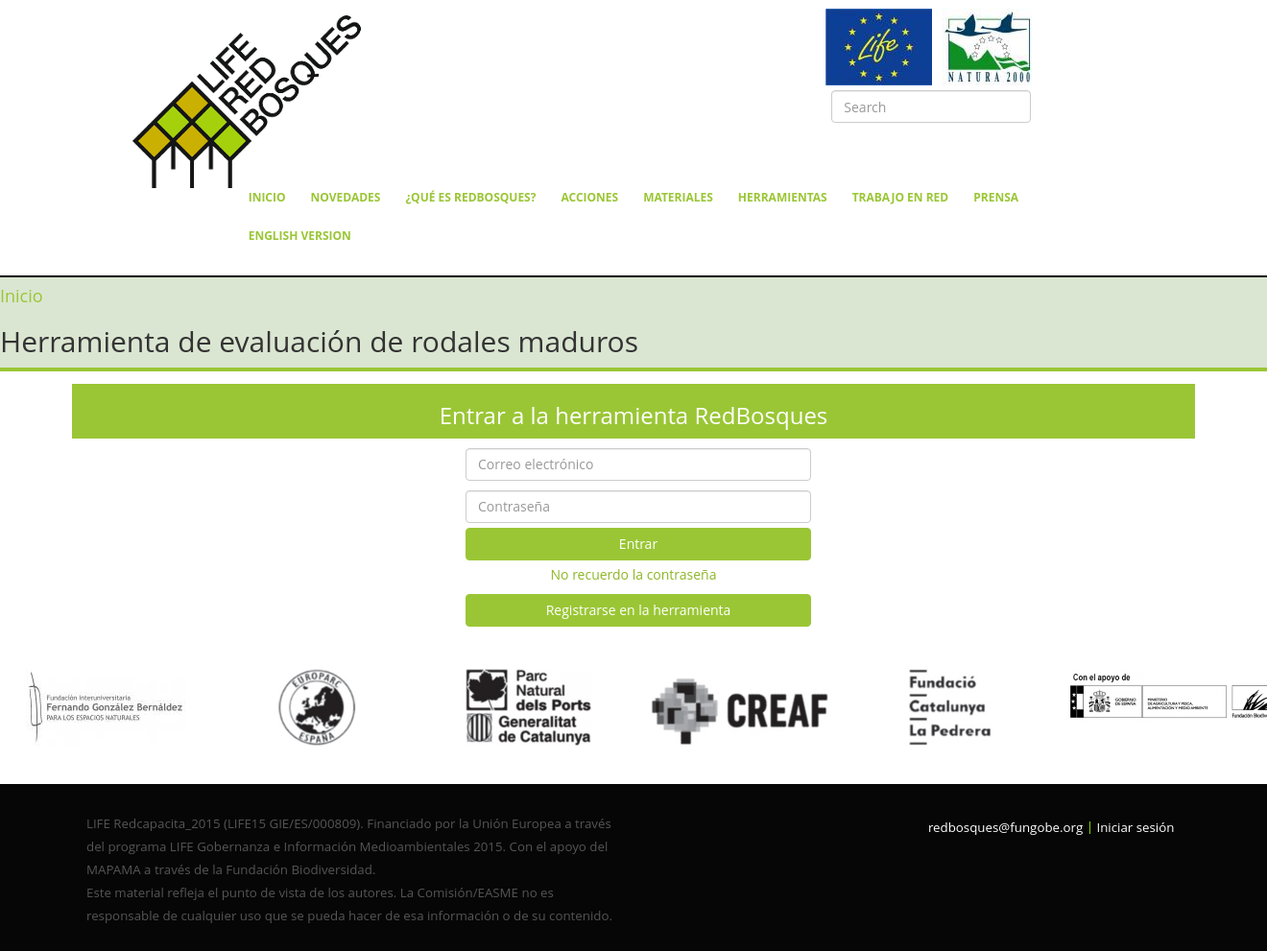
After one commit to aescobarr/redbosques, a Django app: page /redbosques/login in a window 1320 px wide; the page is wider, and only the part inside the window is pictured. The commit adds this page. Shown: that part at 96% size. Run offline with Django 3.2, Linux system fonts and the light colour scheme; some libraries are stand-ins or nearby versions.

Commit message:
Fifth Commit BIS 3
Before Branch

```diff
--- a/redbosques/settings.py
+++ b/redbosques/settings.py
@@ -131,4 +131,7 @@ STATICFILES_FINDERS = [
     'django.contrib.staticfiles.finders.AppDirectoriesFinder',
 ]
 
+MEDIA_ROOT =  BASE_DIR + '/fotos/'
+MEDIA_URL = '/media/'
+
 from redbosques.settings_local import *
--- a/redbosques/urls.py
+++ b/redbosques/urls.py
@@ -15,9 +15,11 @@ Including another URLconf
 """
 from django.contrib import admin
 from django.urls import path, include
+from django.conf import settings
+from django.conf.urls.static import static
 
 urlpatterns = [
     # inclou totes les urls que penjen de redbosques
     path('redbosques/', include('redbosques_main.urls')),
     path('admin/', admin.site.urls),
-]
+] + static(settings.MEDIA_URL, document_root=settings.MEDIA_ROOT)
--- a/redbosques_main/static/redbosques_main/css/redbosques.css
+++ b/redbosques_main/static/redbosques_main/css/redbosques.css
@@ -236,6 +236,29 @@ h5{
     margin-top: 1%;
 }
 
+.menuOptions{
+    margin-top: 15px;
+}
+
+.rodalSelected{
+    margin-left: 5px;
+}
+
+.forgetPass, .forgetPass a {
+    color: #8db727;
+    text-align: center;
+}
+
+input.email, input.password{
+    margin-left: 5px;
+    margin-top: 10px;
+}
+
+.forgetPass{
+    margin: 0 0 5px;
+}
+
+
 
 
 /*##################Estils Taula dades#########################*/
--- a/redbosques_main/static/redbosques_main/javascript/mapa.js
+++ b/redbosques_main/static/redbosques_main/javascript/mapa.js
@@ -1,6 +1,8 @@
 
 
 $(document).ready(function() {
+    //console.log(URL_BASE);
+    //console.log(URL_BASE);
 
     setMapData = function(data){
         marker_cluster.clearLayers();
--- /dev/null
+++ b/redbosques_main/static/redbosques_main/javascript/menu.js
@@ -0,0 +1,12 @@
+$(document).ready(function() {
+
+
+
+});
+
+
+
+var compararRodal = function(){
+    var rodalSelected = $('.rodalSelected').val();
+    location.href = "/redbosques/comparador/" + rodalSelected + "/";
+};
--- a/redbosques_main/templates/redbosques_main/herramientas.html
+++ b/redbosques_main/templates/redbosques_main/herramientas.html
@@ -90,6 +90,7 @@
 
 
 
+
         </script>
         <script src="{% static 'redbosques_main/javascript/csrf_utils.js' %}"></script>
         <script src="{% static 'redbosques_main/leaflet/leaflet.js' %}"></script>
--- /dev/null
+++ b/redbosques_main/templates/redbosques_main/login.html
@@ -0,0 +1,38 @@
+{% extends "redbosques_main/base.html" %}
+{% load static %}
+{% block extra_css %}
+
+{% endblock %}
+{% block main %}
+<div class="container-fluid subheader">
+    <div class="row">
+        <a href="/redbosques" ><h4>Inicio</h4></a>
+        <h2>{{ herramientas }}</h2>
+    </div>
+</div>
+
+<div class="container menu-header">
+    <div class="row">
+        <h3>Entrar a la herramienta RedBosques</h3>
+    </div>
+</div>
+<div class="container logIn">
+    <div class="row">
+        <div class="col-lg-offset-4 col-lg-4">
+            <form action="/">
+                <!--<div class="form-group">-->
+                    <input class="form-control email" type="text" name="email" placeholder="Correo electrónico">
+                    <input class="form-control password" type="text" name="email" placeholder="Contraseña">
+                <!--</div>-->
+            </form>
+            <button type="btn" class="btn btn-selector-mapa">Entrar</button>
+            <p class="forgetPass"><a href="#">No recuerdo la contraseña</a></p>
+            <button type="btn" class="btn btn-selector-mapa">Registrarse en la herramienta</button>
+        </div>
+    </div>
+</div>
+{% endblock %}
+{% block extra_js %}
+<script src="{% static 'redbosques_main/javascript/csrf_utils.js' %}"></script>
+<script src="{% static 'redbosques_main/javascript/menu.js' %}"></script>
+{% endblock %}
--- a/redbosques_main/urls.py
+++ b/redbosques_main/urls.py
@@ -5,6 +5,7 @@ from . import views
 urlpatterns = [
     path('', views.index, name='index'),
     path('menu', views.menu, name='menu'),
+    path('login', views.login, name='login'),
     path('comparador', views.comparador, name='comparador_noparam'),
     path('comparador/<int:id>/', views.comparador, name='comparador'),
     path('comparador/<int:id>/filter', views.filtrosRodal, name='filtrosRodal'),
--- a/redbosques_main/views.py
+++ b/redbosques_main/views.py
@@ -6,10 +6,12 @@ from django.http import JsonResponse
 import decimal
 import json
 from django.db.models import Avg, StdDev
+from redbosques.settings_local import URL_BASE
 
 # Create your views here.
 def index(request):
-    context = {'titol': 'Titol'}
+    print(URL_BASE)
+    context = {'titol': 'Titol', 'URL_BASE': URL_BASE}
     return render(request, 'redbosques_main/index.html', context)
 
 def herramientas(request):
@@ -19,7 +21,7 @@ def herramientas(request):
     ids_habitat_web = WebMapa.objects.filter(eje_cod='nm').values('id_rodal')
     llista_rodals = Rodal.objects.filter(id__in=ids_habitat_web).order_by('nombre')
 
-    context = {'herramientas': 'Herramienta de evaluación de rodales maduros', 'dades_habitat_contenidors' : dades_habitat_contenidors, 'llista_rodals':llista_rodals}
+    context = {'herramientas': 'Herramienta de evaluación de rodales maduros', 'dades_habitat_contenidors' : dades_habitat_contenidors, 'llista_rodals':llista_rodals, 'URL_BASE': URL_BASE}
     return render(request, 'redbosques_main/herramientas.html', context)
 
 
@@ -113,77 +115,83 @@ def comparador(request, id=None):
     # rebem com a parametre el codir del rodal
     #codi_rodal = request.query_params.get('cr', None)
 
-    rodals_list = WebMapa.objects.all()
-    hab_cod = rodals_list.filter(id_rodal=id).values_list('habitat_cod', flat=True).first()
-    selector_rodals = rodals_list.filter(habitat_cod=hab_cod).filter(eje_cod='nm').exclude(id_rodal=id)
+
+        rodals_list = WebMapa.objects.all()
+        hab_cod = rodals_list.filter(id_rodal=id).values_list('habitat_cod', flat=True).first()
+        selector_rodals = rodals_list.filter(habitat_cod=hab_cod).filter(eje_cod='nm').exclude(id_rodal=id)
+
+        #if id is None:
+            #dades_rodal = RodalValorres2.objects.filter(id_rodal=802)
+            #info_rodal = rodals_list.filter(id_rodal=802)
+
+        if id is not None:
+            dades_rodal = RodalValorres2.objects.filter(id_rodal=id)
+            info_rodal = rodals_list.filter(id_rodal=id)
+
+        rodalArbol = crearArbol(dades_rodal)
+
+        ######## Valores info rodal ##############
+
+        infoRodal = {}
+        for punt in info_rodal:
+            infoRodal={
+                'id_rodal': punt.id_rodal,
+                'nombre': punt.nombre,
+                'Comunidad_autonoma': punt.ccaa_nombre,
+                'habitat_nom': punt.habitat_nom,
+                'habitat_cod': punt.habitat_cod
+            }
+
+        #########################################
+
+        listaRodales = []
+        for rodal in selector_rodals:
+                listaRodales.append({
+                    'id_rodal': rodal.id_rodal,
+                    'nombre': rodal.nombre
+
+        })
+
+        valores_rodal_json = json.dumps(rodalArbol)
 
 
-    if id is not None:
-        dades_rodal = RodalValorres2.objects.filter(id_rodal=id)
-        info_rodal = rodals_list.filter(id_rodal=id)
+        ####### Selector Regió biogeográfica ########
 
-    rodalArbol = crearArbol(dades_rodal)
+        RegBio_list = TeRegbio.objects.all()
 
-    ######## Valores info rodal ##############
+        listaRegBio = []
+        for regBio in RegBio_list:
+            listaRegBio.append({
+                'cod': regBio.cod,
+                'nombre': regBio.nombre_es
+            })
 
-    infoRodal = {}
-    for punt in info_rodal:
-        infoRodal={
-            'id_rodal': punt.id_rodal,
-            'nombre': punt.nombre,
-            'Comunidad_autonoma': punt.ccaa_nombre,
-            'habitat_nom': punt.habitat_nom,
-            'habitat_cod': punt.habitat_cod
-        }
+        #############################################
 
-    #########################################
+        ####### Selector Comunidad autonoma ########
 
-    listaRodales = []
-    for rodal in selector_rodals:
-            listaRodales.append({
-                'id_rodal': rodal.id_rodal,
-                'nombre': rodal.nombre
-
-    })
-
-    valores_rodal_json = json.dumps(rodalArbol)
-
-
-    ####### Selector Regió biogeográfica ########
-
-    RegBio_list = TeRegbio.objects.all()
-
-    listaRegBio = []
-    for regBio in RegBio_list:
-        listaRegBio.append({
-            'cod': regBio.cod,
-            'nombre': regBio.nombre_es
-        })
-
-    #############################################
-
-    ####### Selector Comunidad autonoma ########
-
-    ComAuto_list = TeProvincia.objects.filter(nivel='Com. autònoma')
-    listaComAuto = []
-    for comAut in ComAuto_list:
-        listaComAuto.append({
-            'codigo': comAut.codigo,
-            'nombre': comAut.nombre_es
-        })
+        ComAuto_list = TeProvincia.objects.filter(nivel='Com. autònoma')
+        listaComAuto = []
+        for comAut in ComAuto_list:
+            listaComAuto.append({
+                'codigo': comAut.codigo,
+                'nombre': comAut.nombre_es
+            })
 
 
 
-    #############################################
+        #############################################
+        context = {'herramientas': 'Herramienta de evaluación de rodales maduros',
+                   'valores_rodal': rodalArbol,
+                   'infoRodal': infoRodal,
+                   'listaRodales': listaRodales,
+                   'valores_rodal_json': valores_rodal_json,
+                   'listaRegBio': listaRegBio,
+                   'listaComAuto': listaComAuto}
 
-    context = {'herramientas': 'Herramienta de evaluación de rodales maduros',
-               'valores_rodal': rodalArbol,
-               'infoRodal': infoRodal,
-               'listaRodales': listaRodales,
-               'valores_rodal_json': valores_rodal_json,
-               'listaRegBio': listaRegBio,
-               'listaComAuto': listaComAuto}
-    return render(request, 'redbosques_main/comparador.html', context)
+        return render(request, 'redbosques_main/comparador.html', context)
+
+
 
 
 @api_view(['GET'])
@@ -1027,3 +1035,7 @@ def crearArbolMedia(dades):
     }
 
     return rodal_referencia
+
+def login(request):
+    context = {'herramientas': 'Herramienta de evaluación de rodales maduros'}
+    return render(request, 'redbosques_main/login.html', context)
```
Also changed, not shown: redbosques_main/templates/redbosques_main/menu.html (+9 -8 lines), 1 other file.
